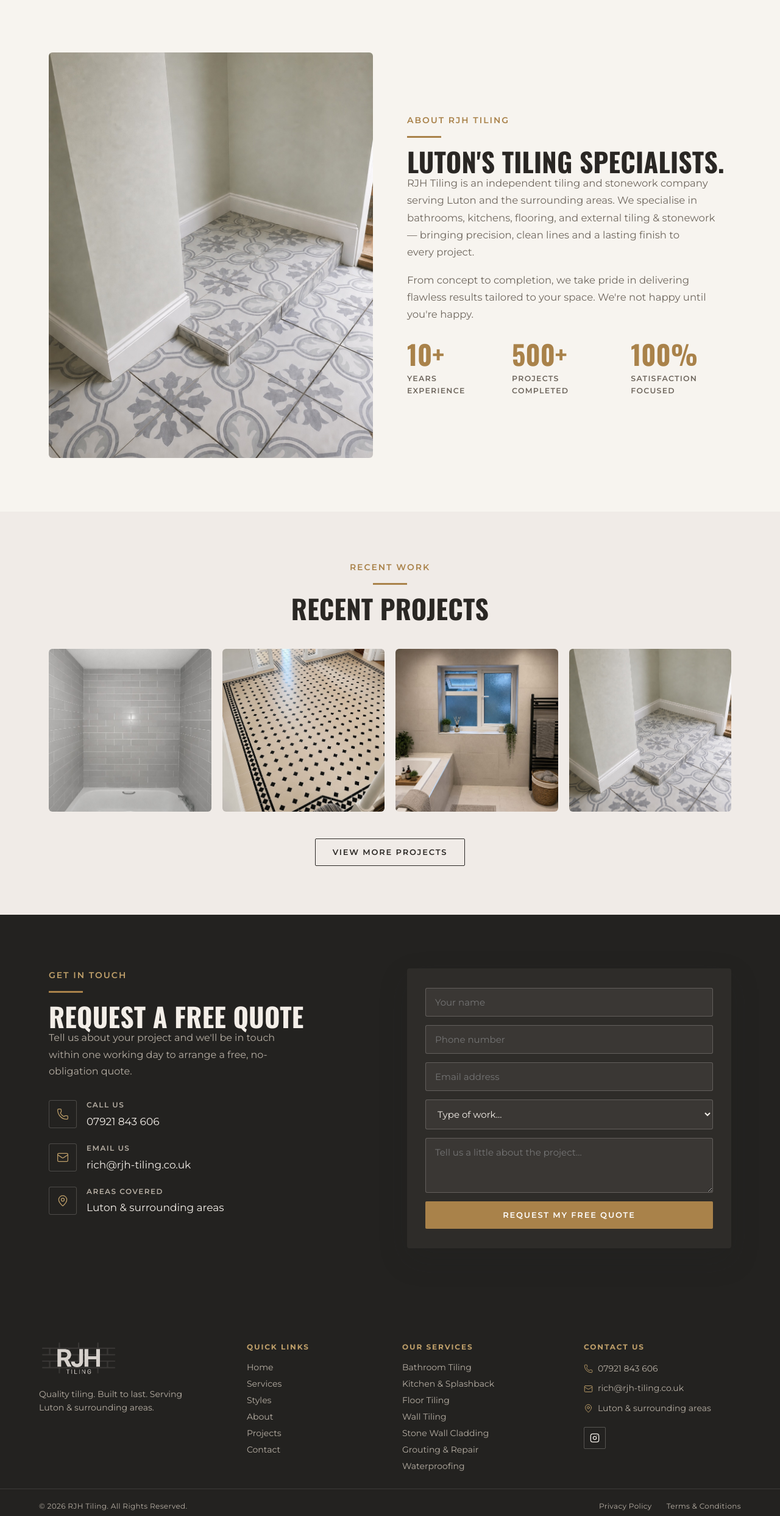
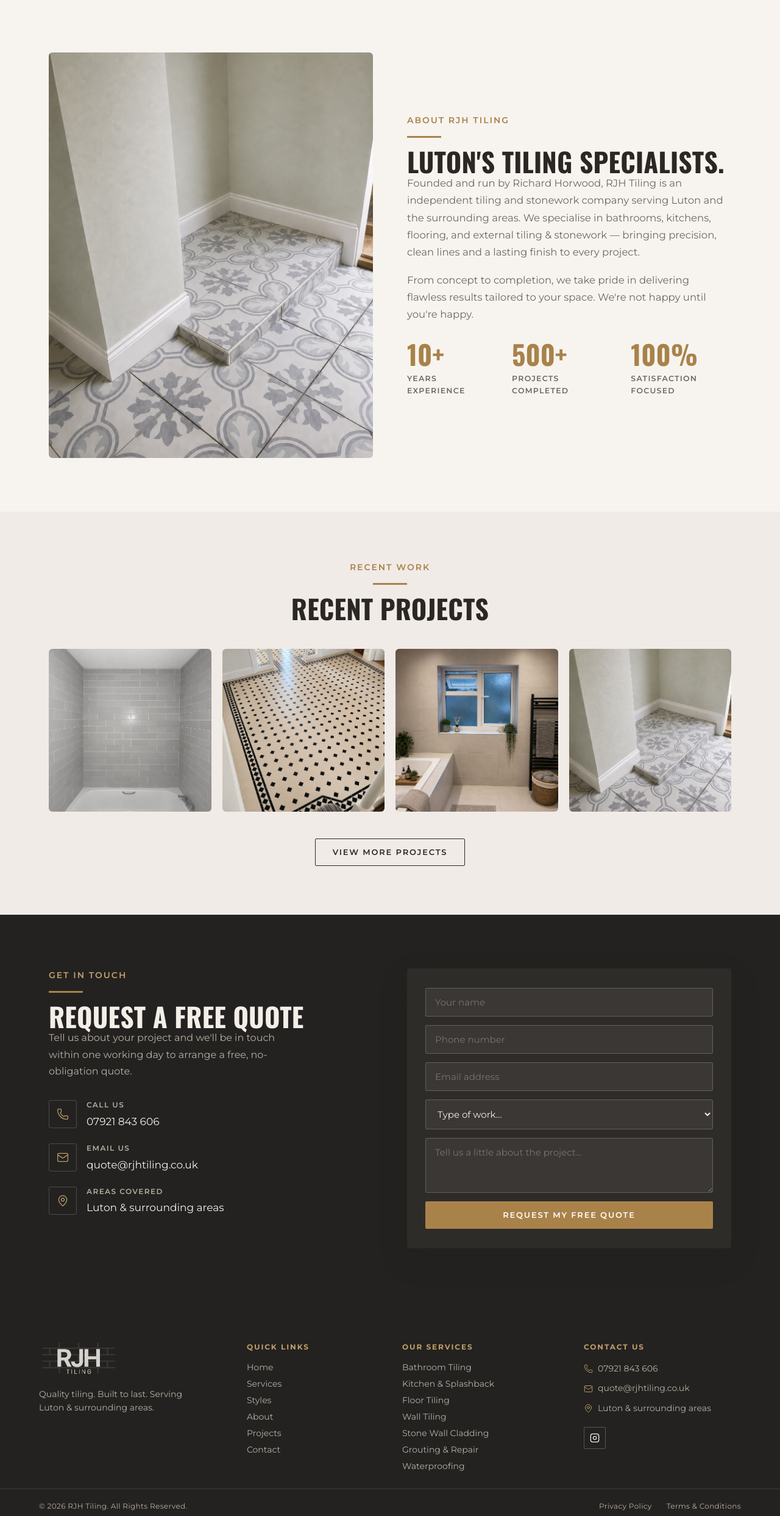
Before and after one commit to rob-habitu/rjh-tiling, a React (Vite) app: page / in a window 1280 px wide. Shown: the part 2895-5381 px from the top of the page at 61% size. Built offline with nearby package versions, Linux system fonts and the light colour scheme.

Commit message:
Update email to quote@rjhtiling.co.uk; credit owner Richard Horwood in About
https://claude.ai/code/session_01TqS9uZS4Q6nw41avpLRz7T

```diff
--- a/src/components/Footer.jsx
+++ b/src/components/Footer.jsx
@@ -76,7 +76,7 @@ export default function Footer() {
           </span>
           <span style={{ ...link, display: 'inline-flex', gap: 8, alignItems: 'center', cursor: 'default' }}>
             <Icon name="mail" size={15} color="var(--bronze-soft)" />
-            rich@rjh-tiling.co.uk
+            quote@rjhtiling.co.uk
           </span>
           <span style={{ ...link, display: 'inline-flex', gap: 8, alignItems: 'center', cursor: 'default' }}>
             <Icon name="map-pin" size={15} color="var(--bronze-soft)" />
--- a/src/sections/About.jsx
+++ b/src/sections/About.jsx
@@ -25,7 +25,7 @@ export default function About() {
         <div>
           <SectionHeader eyebrow="About RJH Tiling" title="Luton's tiling specialists." />
           <p style={{ color: 'var(--ink-2)', fontSize: 16.5, lineHeight: 1.7, margin: '0 0 18px', maxWidth: 520 }}>
-            RJH Tiling is an independent tiling and stonework company serving Luton and the surrounding areas. We specialise in bathrooms, kitchens, flooring, and external tiling &amp; stonework — bringing precision, clean lines and a lasting finish to every project.
+            Founded and run by Richard Horwood, RJH Tiling is an independent tiling and stonework company serving Luton and the surrounding areas. We specialise in bathrooms, kitchens, flooring, and external tiling &amp; stonework — bringing precision, clean lines and a lasting finish to every project.
           </p>
           <p style={{ color: 'var(--ink-2)', fontSize: 16.5, lineHeight: 1.7, margin: '0 0 30px', maxWidth: 520 }}>
             From concept to completion, we take pride in delivering flawless results tailored to your space. We&apos;re not happy until you&apos;re happy.
--- a/src/sections/Contact.jsx
+++ b/src/sections/Contact.jsx
@@ -7,7 +7,7 @@ const WRAP = { maxWidth: 1200, margin: '0 auto', padding: '0 40px' };
 
 const rows = [
   { icon: 'phone', t: 'Call us', d: '07921 843 606' },
-  { icon: 'mail', t: 'Email us', d: 'rich@rjh-tiling.co.uk' },
+  { icon: 'mail', t: 'Email us', d: 'quote@rjhtiling.co.uk' },
   { icon: 'map-pin', t: 'Areas covered', d: 'Luton & surrounding areas' },
 ];
 
```
